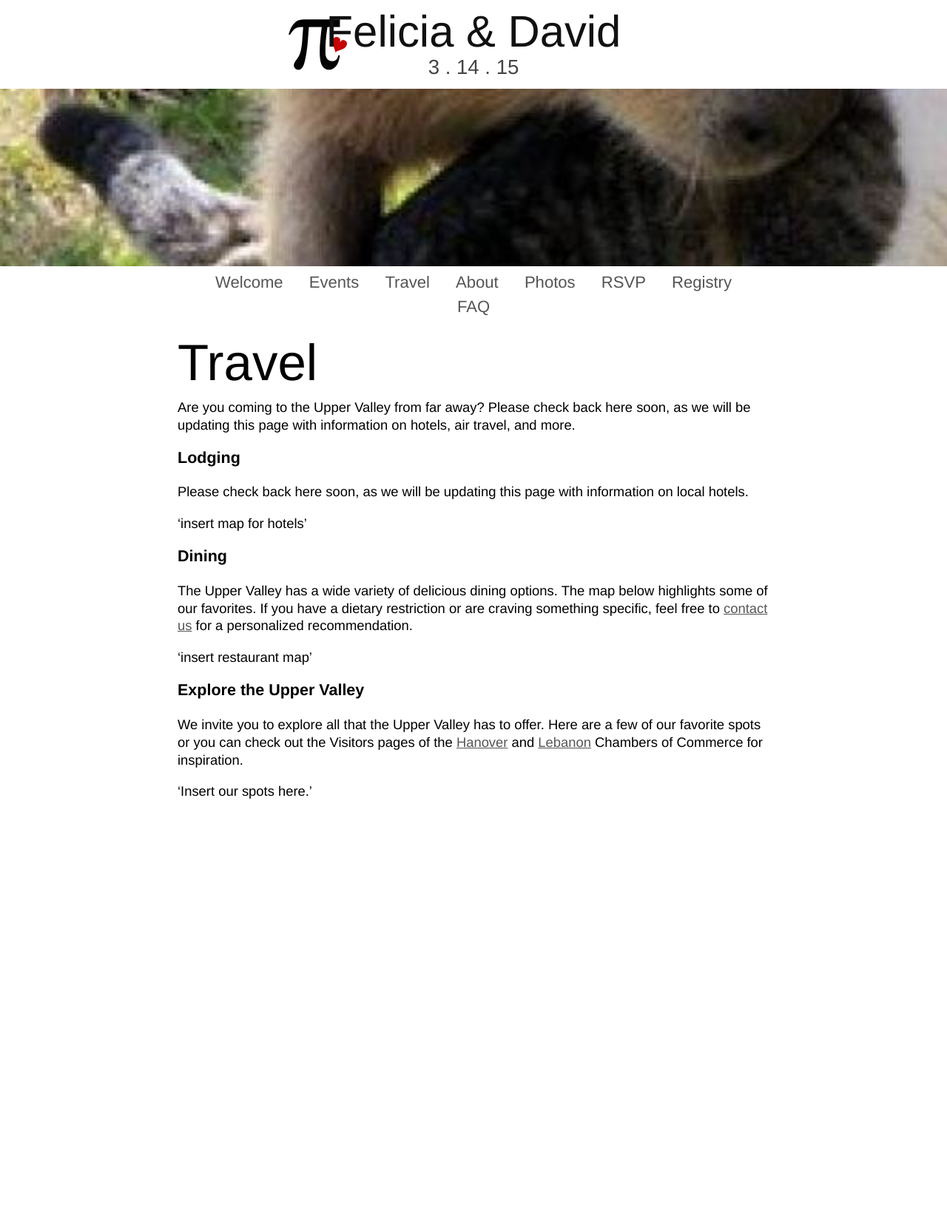
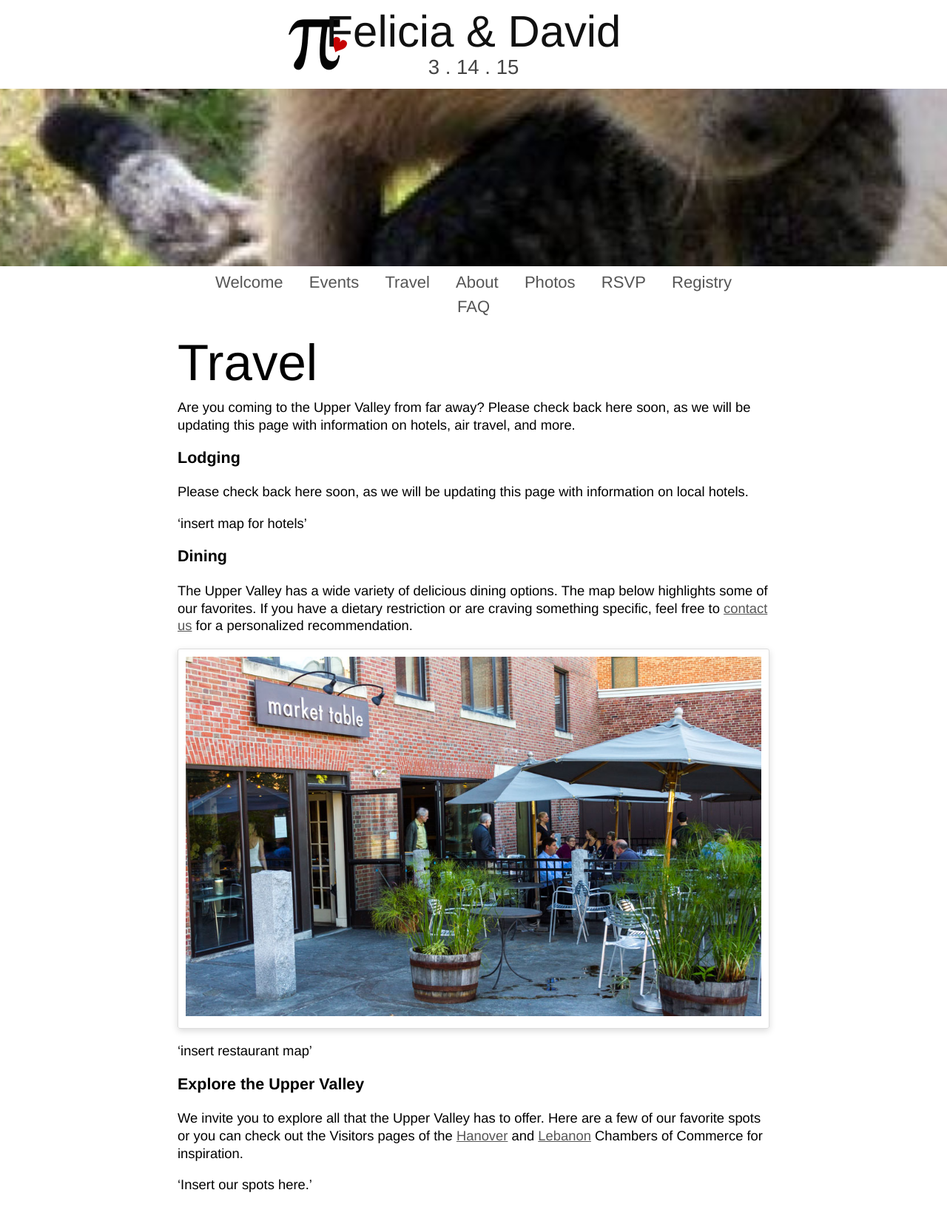
Before and after one commit to dnschnur/piday.github.com, a Jekyll site: the page built from travel/index.md, in a window 1280 px wide. Shown: the top 1651 px of the page at 74% size. Built offline with Jekyll 4.4.1, drawn with Linux system fonts in a browser that asks for light colours; nearby versions of some CDN libraries.

Commit message:
Added Market Table photo to the dining section.

```diff
--- a/travel/index.md
+++ b/travel/index.md
@@ -18,6 +18,10 @@ Please check back here soon, as we will be updating this page with information o
 
 The Upper Valley has a wide variety of delicious dining options. The map below highlights some of our favorites. If you have a dietary restriction or are craving something specific, feel free to [contact us](/about/contact.html) for a personalized recommendation.
 
+<div class="photo">
+  <img src="/images/places/market-table.jpg">
+</div>
+
 'insert restaurant map'
 
 
```
